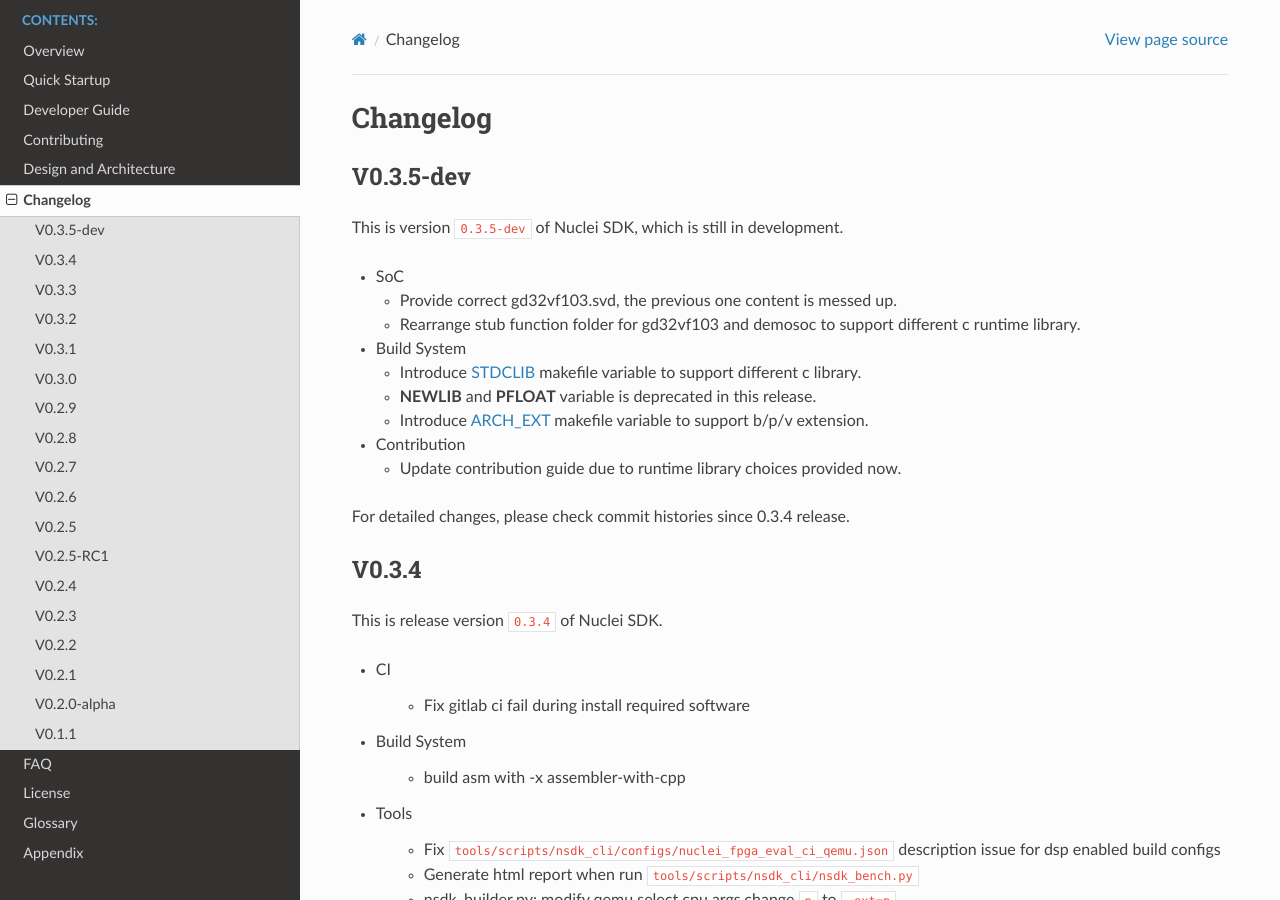
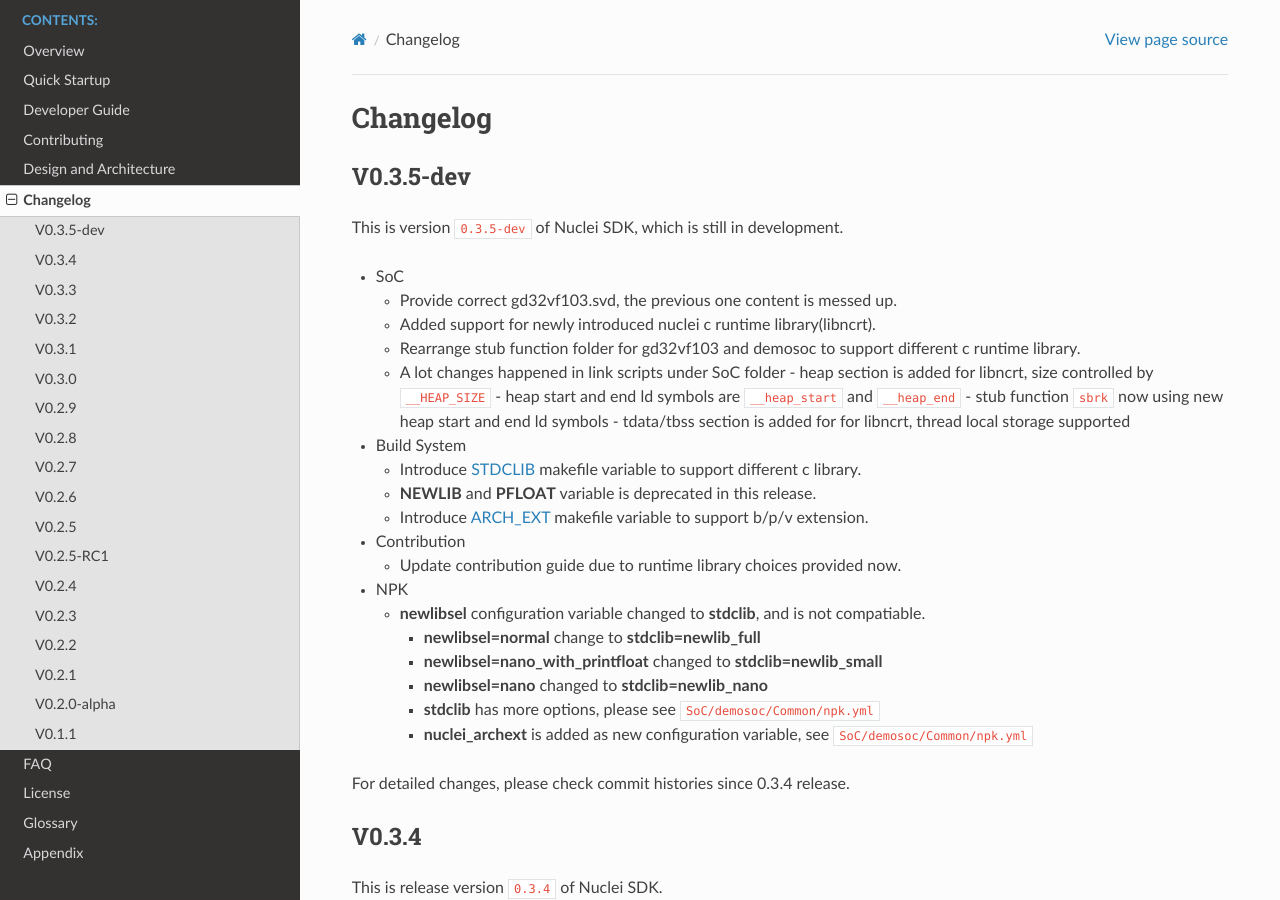
Before and after one commit to Nuclei-Software/nuclei-sdk, a Sphinx documentation site: the page built from doc/source/changelog.rst, in a window 1280 px wide and 900 px high. Built offline with Sphinx 7.4.7 and the Read the Docs theme 2.0.0, drawn with Linux system fonts in a browser that asks for light colours.

Commit message:
doc: update changelog
Signed-off-by: Huaqi Fang <578567190@qq.com>

```diff
--- a/doc/source/changelog.rst
+++ b/doc/source/changelog.rst
@@ -11,8 +11,14 @@
 * SoC
 
   - Provide correct gd32vf103.svd, the previous one content is messed up.
+  - Added support for newly introduced nuclei c runtime library(libncrt).
   - Rearrange stub function folder for gd32vf103 and demosoc to support
     different c runtime library.
+  - A lot changes happened in link scripts under SoC folder
+    - heap section is added for libncrt, size controlled by ``__HEAP_SIZE``
+    - heap start and end ld symbols are ``__heap_start`` and ``__heap_end``
+    - stub function ``sbrk`` now using new heap start and end ld symbols
+    - tdata/tbss section is added for for libncrt, thread local storage supported
 
 * Build System
 
@@ -23,6 +29,16 @@
 * Contribution
 
   - Update contribution guide due to runtime library choices provided now.
+
+* NPK
+
+  - **newlibsel** configuration variable changed to **stdclib**, and is not compatiable.
+
+    - **newlibsel=normal** change to **stdclib=newlib_full**
+    - **newlibsel=nano_with_printfloat** changed to **stdclib=newlib_small**
+    - **newlibsel=nano** changed to **stdclib=newlib_nano**
+    - **stdclib** has more options, please see ``SoC/demosoc/Common/npk.yml``
+    - **nuclei_archext** is added as new configuration variable, see ``SoC/demosoc/Common/npk.yml``
 
 For detailed changes, please check commit histories since 0.3.4 release.
 
--- a/doc/source/develop/buildsystem.rst
+++ b/doc/source/develop/buildsystem.rst
@@ -806,6 +806,10 @@
      - Nuclei C runtime library optimized for code size, without float/double support
    * - libncrt_pico
      - Nuclei C runtime library optimized for code size, without long/long long/float/double support
+   * - nostd
+     - no std c library will be used, and don't search the standard system directories for header files
+   * - nospec
+     - no std c library will be used, not pass any --specs options
 
 .. note::
 
```
